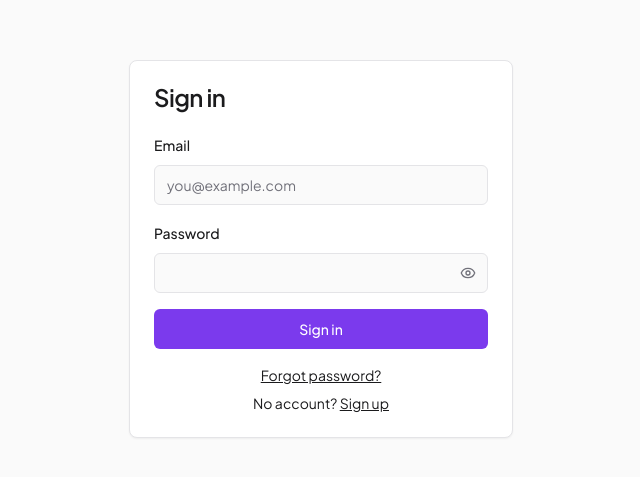
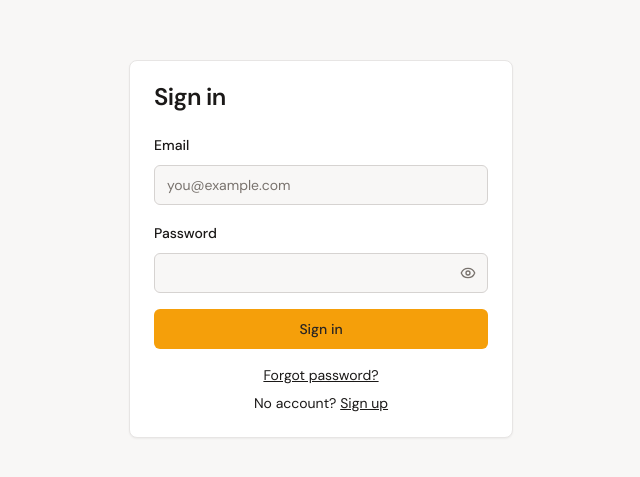
Before and after one commit to leonard-garden/spring-saas-support-ai, a React (Vite) app in the folder frontend/: page /login in a window 1280 px wide. Shown: the part 151-628 px from the top of the page, without its empty margins (319-959 px from the left). Built offline with nearby package versions, Linux system fonts and the light colour scheme; no server answers.

Commit message:
style(tokens): apply Warm Slate CSS variables and DM Sans / Fraunces fonts

```diff
--- a/frontend/src/index.css
+++ b/frontend/src/index.css
@@ -1,4 +1,4 @@
-@import url("https://fonts.googleapis.com/css2?family=Plus+Jakarta+Sans:wght@400;500;600;700&display=swap");
+@import url("https://fonts.googleapis.com/css2?family=Fraunces:opsz,wght@9..144,400;9..144,600;9..144,700&family=DM+Sans:wght@400;500;600&display=swap");
 
 @tailwind base;
 @tailwind components;
@@ -6,26 +6,37 @@
 
 @layer base {
   :root {
-    --background: 0 0% 98%;
-    --foreground: 240 3.7% 10.9%;
+    --background: 30 14% 97%;
+    --foreground: 20 6% 10%;
+
     --card: 0 0% 100%;
-    --card-foreground: 240 3.7% 10.9%;
+    --card-foreground: 20 6% 10%;
+
     --popover: 0 0% 100%;
-    --popover-foreground: 240 3.7% 10.9%;
-    --primary: 262 83.3% 57.8%;
-    --primary-foreground: 0 0% 100%;
-    --secondary: 240 4.8% 95.9%;
-    --secondary-foreground: 240 5.9% 10%;
-    --muted: 240 4.8% 95.9%;
-    --muted-foreground: 240 3.8% 46.1%;
-    --accent: 240 4.8% 95.9%;
-    --accent-foreground: 240 5.9% 10%;
-    --destructive: 0 84.2% 60.2%;
+    --popover-foreground: 20 6% 10%;
+
+    --primary: 38 92% 50%;
+    --primary-foreground: 20 6% 15%;
+
+    --secondary: 30 6% 96%;
+    --secondary-foreground: 20 6% 25%;
+
+    --muted: 30 6% 96%;
+    --muted-foreground: 25 5% 45%;
+
+    --accent: 30 6% 96%;
+    --accent-foreground: 20 6% 25%;
+
+    --destructive: 0 84% 60%;
     --destructive-foreground: 0 0% 98%;
-    --border: 240 5.9% 90%;
-    --input: 240 5.9% 90%;
-    --ring: 262 83.3% 57.8%;
+
+    --border: 20 6% 90%;
+    --input: 20 5% 83%;
+    --ring: 38 92% 50%;
+
     --radius: 0.5rem;
+
+    --sidebar: 20 6% 15%;
   }
 
   * {
--- a/frontend/tailwind.config.js
+++ b/frontend/tailwind.config.js
@@ -5,7 +5,8 @@ export default {
   theme: {
     extend: {
       fontFamily: {
-        sans: ["Plus Jakarta Sans", "system-ui", "sans-serif"],
+        sans: ["DM Sans", "sans-serif"],
+        display: ["Fraunces", "serif"],
       },
       borderRadius: {
         lg: "var(--radius)",
@@ -46,14 +47,7 @@ export default {
         border: "hsl(var(--border))",
         input: "hsl(var(--input))",
         ring: "hsl(var(--ring))",
-        brand: {
-          50: "#F5F3FF",
-          100: "#EDE9FE",
-          500: "#8B5CF6",
-          600: "#7C3AED",
-          700: "#6D28D9",
-          900: "#4C1D95",
-        },
+        sidebar: "hsl(var(--sidebar))",
       },
     },
   },
```
